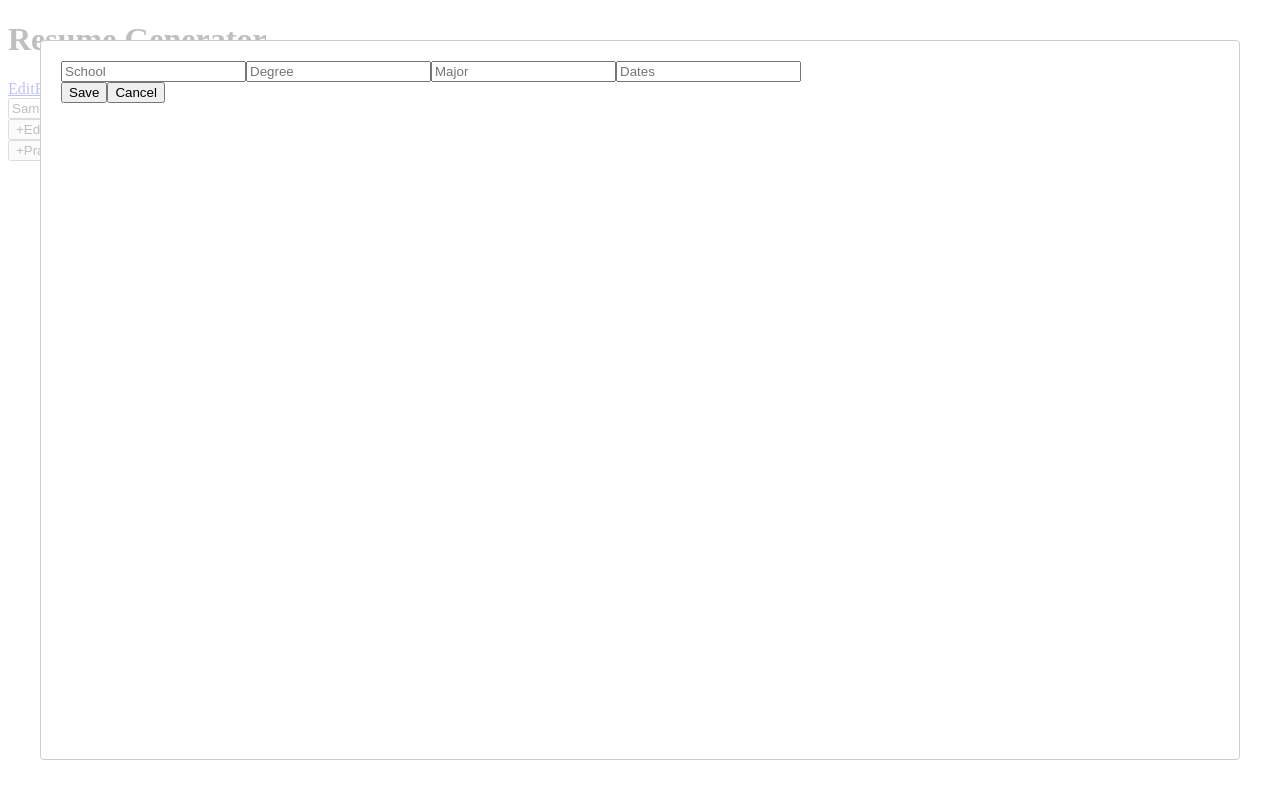
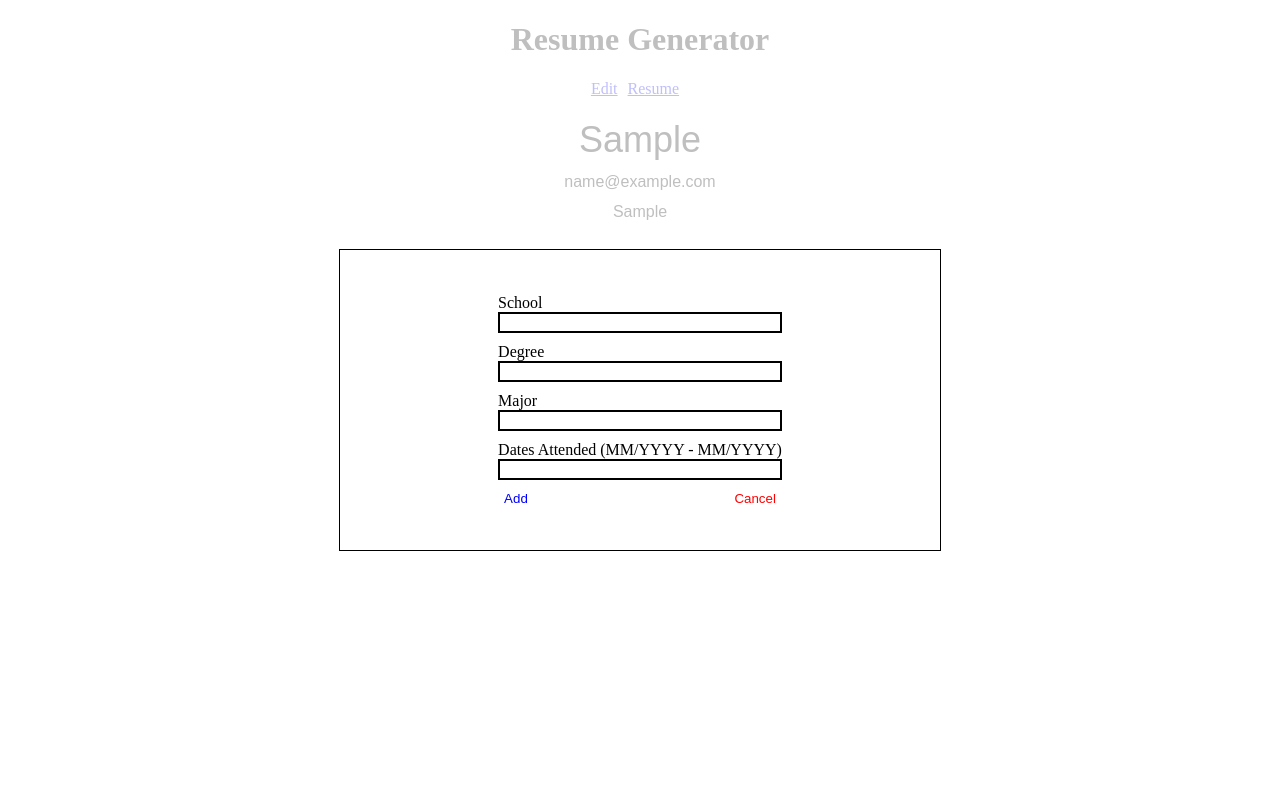
Before and after one commit to tylerchan28/cv-generator, a React (Create React App) app: page / in a window 1280 px wide. Both pictures are taken after typing "Sample", "name@example.com", "Sample" into the empty fields and a click on the button "+Education". Built offline with nearby package versions, Linux system fonts and the light colour scheme.

Commit message:
Start setting up styles

```diff
--- /dev/null
+++ b/src/App.css
@@ -0,0 +1,146 @@
+.modal {
+    align-items: center;
+    background-color: white;
+    border: 1px solid black;
+    display: flex;
+    height: 200px;
+    justify-content: center;
+    padding: 50px;
+    text-align: left;
+    width: 500px;
+}
+
+.ReactModalPortal .ReactModal__Overlay {
+    display: flex;
+    justify-content: center;
+    align-items: center;
+    transition: opacity 200ms ease-in-out;
+}
+
+.ReactModalPortal > div {
+    opacity: 0;
+}
+
+.ReactModalPortal .ReactModal__Overlay--after-open {
+    opacity: 1;
+}
+
+.ReactModalPortal .ReactModal__Overlay--before-close {
+    opacity: 0;
+}
+
+.education-display {
+    display: flex;
+    flex-direction: column;
+    width: 100%;
+    float: left;
+}
+
+.education-form {
+    display: flex;
+    flex-direction: column;
+}
+
+input {
+    border: 2px solid black;
+    margin-bottom: 10px;
+}
+
+.delete-button {
+    background: none;
+    border: none;
+    color: red;
+    cursor: pointer;
+}
+
+.add-button {
+    background: none;
+    border: none;
+    color: blue;
+    cursor: pointer;
+}
+
+.form-button-container {
+    display: flex;
+    justify-content: space-between;
+}
+
+.form-button {
+    background: none;
+    border: none;
+    cursor: pointer;
+    display: flex;
+    justify-content: center;
+}
+
+.form-button--add {
+    color: blue;
+}
+
+.form-button--cancel {
+    color: red;
+}
+
+.header-links {
+    display: flex;
+    margin-bottom: 20px;
+    justify-content: center;
+    align-items: center;
+}
+
+.header-item {
+    margin-right: 10px;
+    text-align: center;
+}
+
+.header-name {
+    text-align: center;
+}
+
+/* .education-list {
+    display: flex;
+    justify-content: center;
+    align-items: center;
+} */
+
+.parent-container {
+    display: flex;
+    flex-direction: column;
+    justify-content: center;
+    align-items: center;
+}
+
+.section-title {
+    display: flex;
+    font-size: 24px;
+}
+
+.general-info-form {
+    display: flex;
+    flex-direction: column;
+    justify-content: center;
+    align-items: center;
+}
+
+.input-socials {
+    display: flex;
+    flex-direction: column;
+    text-align: center;
+}
+
+.input-socials-email {
+    border: none;
+    text-align: center;
+    font-size: 16px;
+}
+
+.input-socials-phone {
+    border: none;
+    text-align: center;
+    font-size: 16px;
+}
+.input-name {
+    border: none;
+    text-align: center;
+    font-size: 36px;
+}
--- a/src/App.js
+++ b/src/App.js
@@ -1,6 +1,7 @@
 import React from "react";
 import Education from "./components/EducationForm";
 import GeneralInfo from "./components/GeneralInfo";
+import "./App.css";
 
 function App() {
   return (
--- a/src/components/Education.js
+++ b/src/components/Education.js
@@ -25,7 +25,7 @@ const Education = () => {
     }
 
     return (
-        <div>
+        <div className="education-list">
             {eduFormInfo.map((eduItem) => (
                 <EducationDisplay
                     eduItem={eduItem}
@@ -33,7 +33,7 @@ const Education = () => {
                     deleteInfo={deleteInfo}
                 />
            ))}
-           <button onClick={displayChange}>+Education</button>
+           <button className="add-button" onClick={displayChange}>+Education</button>
             <EducationForm
                 showDisplay={showDisplay}
                 displayChange={displayChange}
--- a/src/components/EducationDisplay.js
+++ b/src/components/EducationDisplay.js
@@ -2,12 +2,12 @@ import React from "react";
 
 const EducationDisplay = ({ eduItem, deleteInfo }) => {
     return (
-        <div>
+        <div className="education-display">
+            <button className="delete-button" onClick={() => deleteInfo(eduItem)}>X</button>
             <h3>{eduItem.school}</h3>
+            <p>{eduItem.degree}</p>
             <p>{eduItem.major}</p>
-            <p>{eduItem.degree}</p>
             <p>{eduItem.dates}</p>
-            <button onClick={() => deleteInfo(eduItem)}>Delete</button>
         </div>
     )
 }
--- a/src/components/EducationForm.js
+++ b/src/components/EducationForm.js
@@ -1,6 +1,7 @@
 import React, { useState } from "react";
 import uniqid from "uniqid";
 import Modal from "react-modal";
+import "../App.css";
 Modal.setAppElement('#root');
 
 const EducationForm = (props) => {
@@ -61,37 +62,38 @@ const EducationForm = (props) => {
             isOpen={props.showDisplay}
             contentLabel="Add education"
             closeTimeoutMS={200}
+            className="modal"
         >
-            <form onSubmit={onSubmit}>
+            <form className="education-form" onSubmit={onSubmit}>
+                School
                 <input
                     type="text"
-                    placeholder="School"
                     value={education.school}
                     onChange={onSchoolChange}
                     required
                 />
+                Degree
                 <input
                     type="text"
-                    placeholder="Degree"
                     value={education.degree}
                     onChange={onDegreeChange}
                 />
+                Major
                 <input
                     type="text"
-                    placeholder="Major"
                     value={education.major}
                     onChange={onMajorChange}
                 />
+                Dates Attended (MM/YYYY - MM/YYYY)
                 <input
                     type="text"
-                    placeholder="Dates"
                     value={education.dates}
                     onChange={onDatesChange}
                     required
                 />
-                <div>
-                    <button type="submit">Save</button>
-                    <button type="button" onClick={props.displayChange}>Cancel</button>
+                <div className="form-button-container">
+                    <button className="form-button form-button--add" type="submit">Add</button>
+                    <button className="form-button form-button--cancel" type="button" onClick={props.displayChange}>Cancel</button>
                 </div>
             </form>
         </Modal>
--- a/src/components/FormPage.js
+++ b/src/components/FormPage.js
@@ -6,9 +6,11 @@ import PracticalExperience from "./PracticalExperience";
 
 const FormPage = () => {
     return (
-        <div>
+        <div className="parent-container">
             <GeneralInfo />
+            <p className="section-title">Education</p>
             <Education />
+            <p className="section-title">Practical Experience</p>
             <PracticalExperience />
         </div>
     )
--- a/src/components/GeneralInfo.js
+++ b/src/components/GeneralInfo.js
@@ -34,26 +34,31 @@ const GeneralInfo = () => {
 
     return (
         <div>
-            <form>
+            <form className="general-info-form">
                 <input
+                    className="input-name"
                     type="text"
                     placeholder="Name"
                     autoFocus
                     value={generalInfo.name}
                     onChange={handleNameChange}
                 />
+                <div className="input-socials">
                     <input
+                        className="input-socials-email"
                         type="text"
                         placeholder="E-mail"
                         value={generalInfo.email}
                         onChange={handleEmailChange}
                     />
                     <input
+                        className="input-socials-phone"
                         type="text"
                         placeholder="Phone Number"
                         value={generalInfo.phone}
                         onChange={handlePhoneChange}
                     />
+                </div>
             </form>
         </div>
     )
--- a/src/components/Header.js
+++ b/src/components/Header.js
@@ -4,9 +4,11 @@ import { Link } from "react-router-dom";
 const Header = () => {
     return (
         <div>
-            <h1>Resume Generator</h1>
-            <Link to="/">Edit</Link>
-            <Link to="/resume">Resume</Link>
+            <h1 className="header-name">Resume Generator</h1>
+            <div className="header-links">
+                <Link className="header-item" to="/">Edit</Link>
+                <Link className="header-item" to="/resume">Resume</Link>
+            </div>
         </div>
     )
 }
--- a/src/components/PracticalExperience.js
+++ b/src/components/PracticalExperience.js
@@ -32,7 +32,7 @@ const PracticalExperience = () => {
                     deleteInfo={deleteInfo}
                 />
             ))}
-            <button onClick={displayChange}>+Practical Experience</button>
+            <button className="add-button" onClick={displayChange}>+Practical Experience</button>
             <PracticalExperienceForm
                 displayChange={displayChange}
                 showDisplay={showDisplay}
--- a/src/components/PracticalExperienceForm.js
+++ b/src/components/PracticalExperienceForm.js
@@ -82,7 +82,7 @@ const PracticalExperienceForm = (props) => {
                     onChange={onDatesChange}
                     required
                 />
-                <input
+                <textarea
                     type="text"
                     placeholder="Roles"
                     value={practicalExp.roles}
```
Lines whose indentation alone changed are shown as unchanged.
